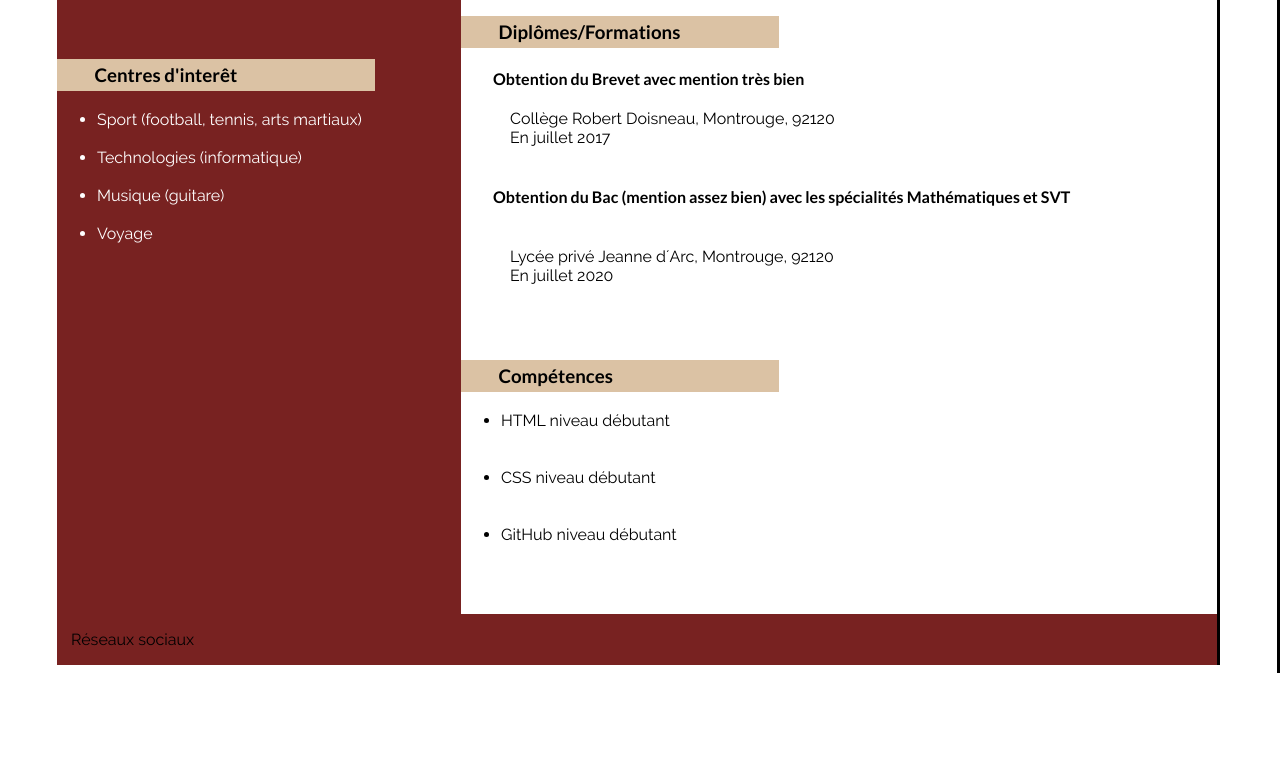
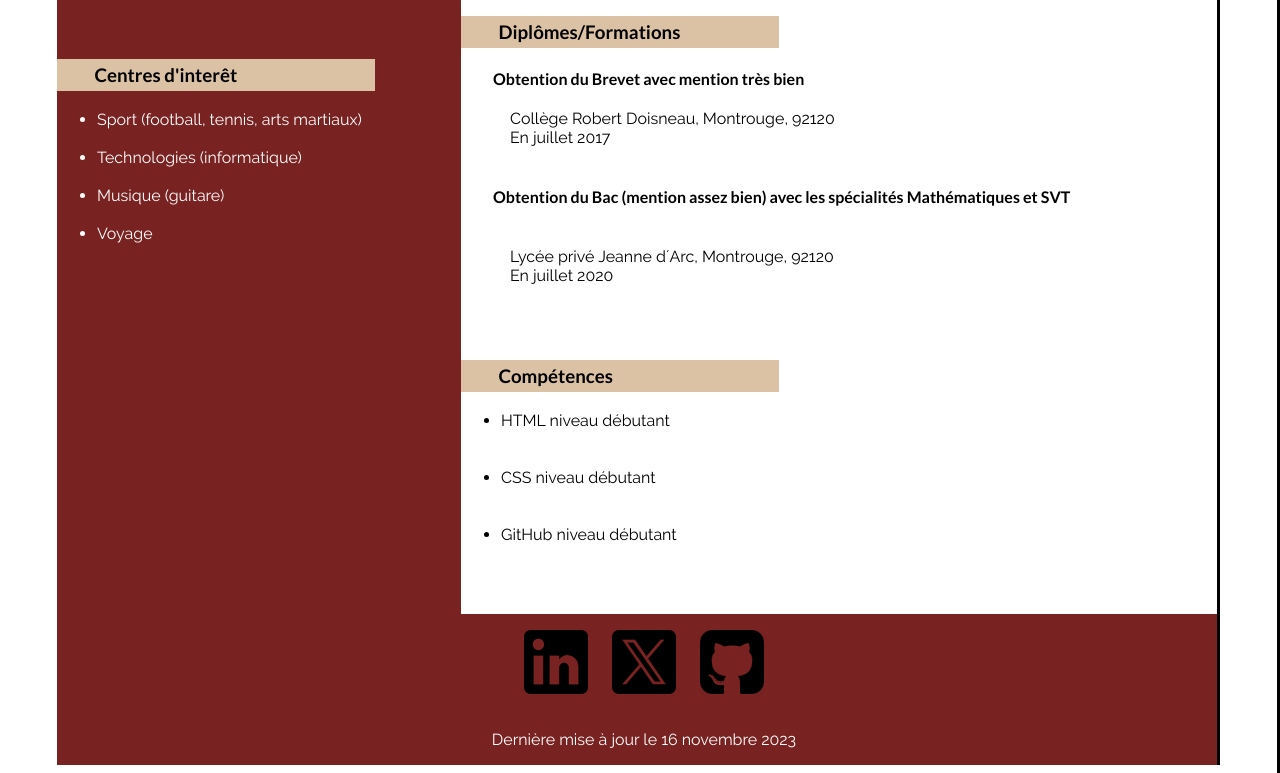
Before and after one commit to FeuMangue7639/CV, a plain HTML site: page CV/index.html in a window 1280 px wide. Shown: the part 1032-1805 px from the top of the page. Before the commit the page ends 1705 px from the top, so only its background shows below. Drawn offline with Linux system fonts and the light colour scheme; files whose address does not match are found by name.

Commit message:
footer finish

```diff
--- a/CV/index.html
+++ b/CV/index.html
@@ -6,6 +6,7 @@
     <meta name="description" content=" Ce CV a pour but de montrer tout le parcours que j'ai effectuer ainsi que mes expériences profesionnelles. Vous pourrez aussi y trouver toutes mes compétences necéssaires pour intégrer le poste de jeune développeur chez vous ! ">
     <link rel="stylesheet" href="../assets/css/style.css">
     <link rel="stylesheet" href="../assets/css/adresse.css">
+    <link rel="icon" type="image/x-icon" href="favicon.ico" />
     <title>CV pour GreenTech</title>
 </head>
 
@@ -26,8 +27,8 @@
 
             <ul class="menu">
                 <li><a href="https://www.google.fr/maps/@48.8796192,2.3467435,3a,75y,3.17h,90t/data=!3m7!1e1!3m5!1soUV4epPokyTQI876-vNyRQ!2e0!6shttps:%2F%2Fstreetviewpixels-pa.googleapis.com%2Fv1%2Fthumbnail%3Fpanoid%3DoUV4epPokyTQI876-vNyRQ%26cb_client%3Dsearch.revgeo_and_fetch.gps%26w%3D96%26h%3D64%26yaw%3D3.1652317%26pitch%3D0%26thumbfov%3D100!7i16384!8i8192?entry=ttu" target="_blank"> 15 Rue Condorcet 75009 Paris </a></li>
-                <li><a href="mailto:coelhohugo2003@gmail.com">coelhohugo2003@gmail.com</a></li>
-                <li><a href="tel:0786775175">Numéro de téléphone : 07 86 77 51 75 </a></li>
+                <li><a href="mailto:coelhohugo2005@gmail.com">coelhohugo2005@gmail.com</a></li>
+                <li><a href="tel:0786775170">Numéro de téléphone : 07 86 77 51 70 </a></li>
 
             </ul>
 
@@ -128,8 +129,12 @@ des modélisations 3D des maisons (décoration intérieure et extérieure). </li
 
 
 <footer>
-    <p style="padding-left: 14px;">Réseaux sociaux</p>
+    <p style="padding-left: 14px;"><a href="https://www.linkedin.com/in/hugo-coelho-6bb78229b/" target="_blank"> <img src="../images/logo-linkedin.png" > </a></p>
+    <p style="padding-left: 14px; margin-left: 10px;"><a href="https://twitter.com/HugoCoe48076226" target="_blank"> <img src="../images/twitter.png" > </a></p>
+    <p style="padding-left: 14px; margin-left: 10px;"><a href="https://github.com/FeuMangue7639" target="_blank"> <img src="../images/signe-github.png" > </a></p>
 </footer>
+
+<p class="date" style="padding-left: 14px;">Dernière mise à jour le 16 novembre 2023</p>
 
 
 </html>
--- a/assets/css/style.css
+++ b/assets/css/style.css
@@ -138,3 +138,25 @@ section {
 .couleur_3{
     color: white;
 }
+
+footer{
+    display: flex;
+    flex-direction: row;
+    justify-content: center;
+}
+
+.date{
+    display: flex;
+    flex-direction: row;
+    justify-content: center;
+    color: white;
+}
+
+footer p :hover{
+    opacity: 0.4;
+}
+
+html h3:hover{
+    border-left: #782221 solid;
+    border-width: 0.5em;
+}
```
Also changed, not shown: CV/favicon.ico (added), images/logo-linkedin.png (added), images/signe-github.png (added), images/twitter.png (added).
